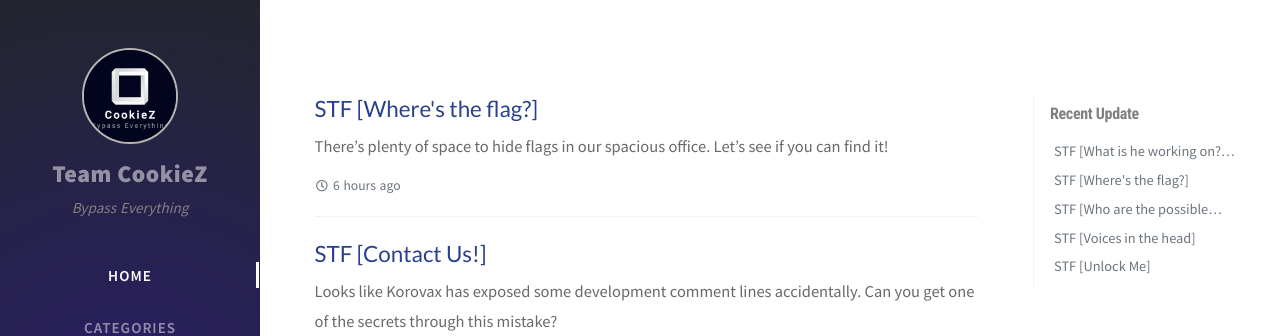
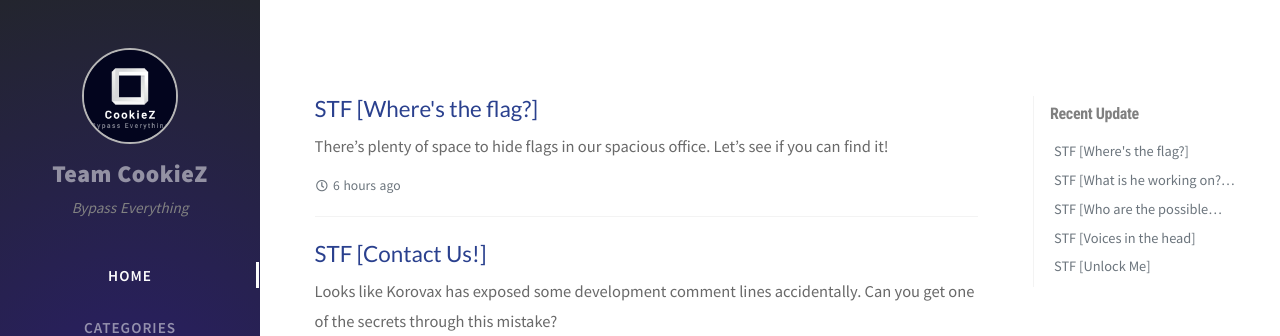
Before and after one commit to TeamCookieZ/TeamCookieZ.github.io, a Jekyll site: the page built from index.html, in a window 1280 px wide. Shown: the top 336 px of the page. Built offline with Jekyll 4.4.1, drawn with Linux system fonts in a browser that asks for light colours; nearby versions of some CDN libraries; the list of posts is cut into pages by our own code; comment, search, counter and statistics services are not loaded; part of the change alters nothing that is shown.

```diff
--- a/_data/updates.yml
+++ b/_data/updates.yml
@@ -9,7 +9,7 @@
   lastmod: '2020-12-08 12:43:32 +0800'
 -
   filename: 'STF-Where-is-the-flag'
-  lastmod: '2020-12-11 03:06:09 +0800'
+  lastmod: '2020-12-11 09:34:57 +0800'
 -
   filename: 'STF-You-shall-not-pass!'
   lastmod: '2020-12-08 07:36:47 -0800'
```
